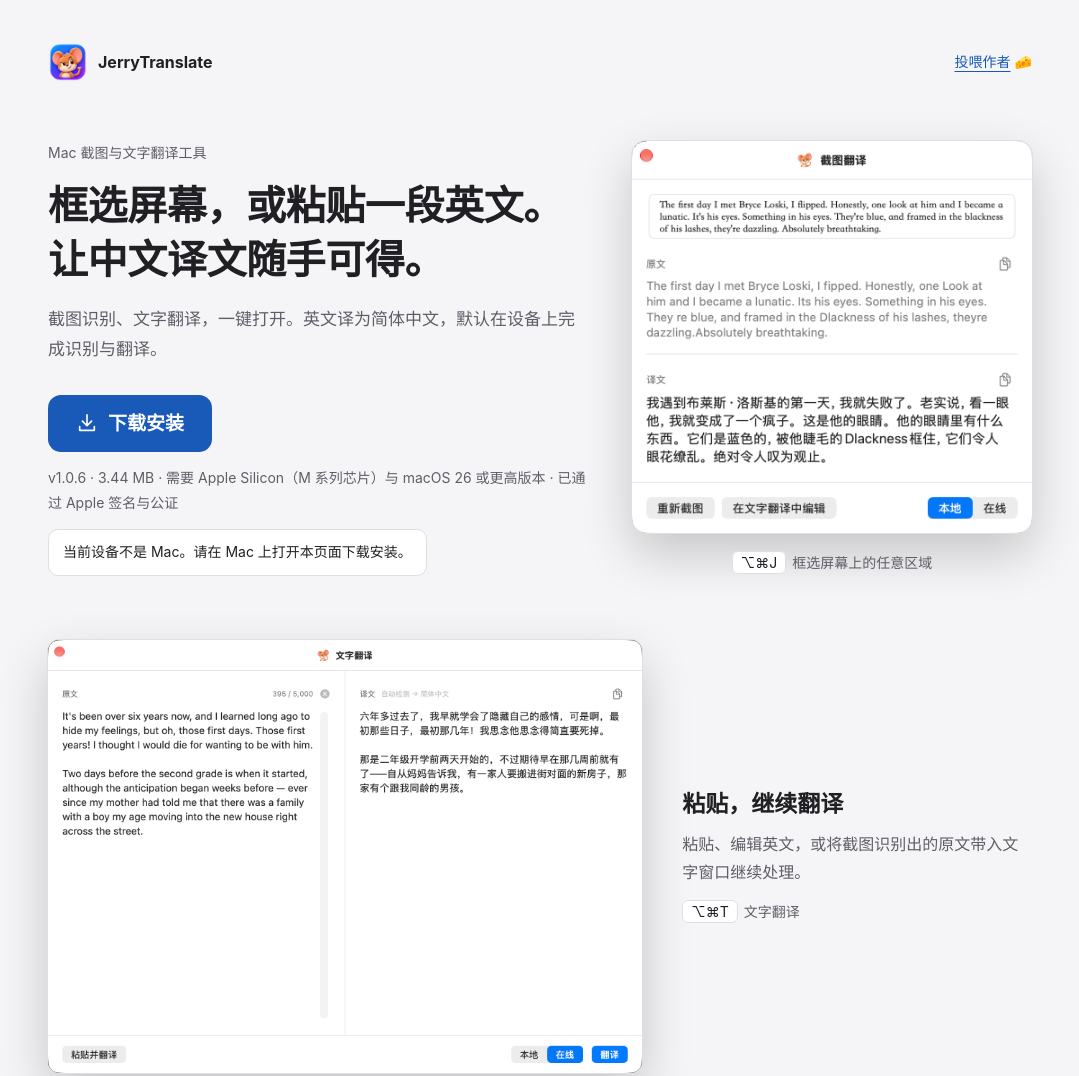
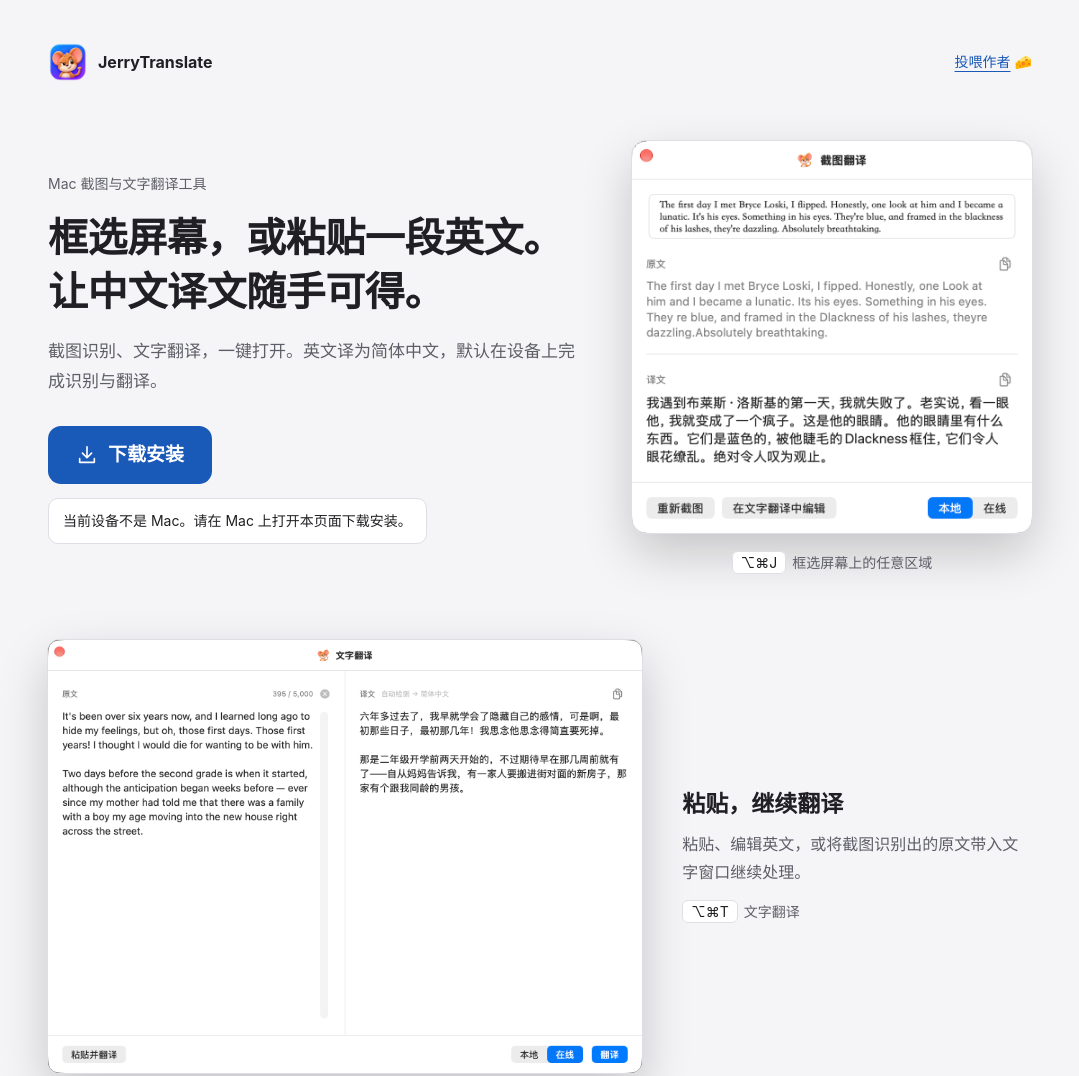
Before and after one commit to wupinshuo/JerryTranslate-Releases, a plain HTML site: page docs/index.html in a window 1280 px wide. Shown: the top 1076 px of the page, without its empty margins (100-1179 px from the left). Drawn offline with Linux system fonts and the light colour scheme.

Commit message:
Remove the version, size and requirements line under the download button
The button already follows the newest release in the update feed, so the
page no longer repeats the version and file size beside it.

```diff
--- a/docs/index.html
+++ b/docs/index.html
@@ -22,7 +22,7 @@
   <meta name="twitter:card" content="summary_large_image">
   <link rel="icon" type="image/png" href="./app-icon.png">
   <link rel="apple-touch-icon" href="./app-icon.png">
-  <script src="./release.js?v=2" defer></script>
+  <script src="./release.js?v=3" defer></script>
   <style>
     :root { color-scheme: light dark; interpolate-size: allow-keywords; font: 16px/1.75 -apple-system, BlinkMacSystemFont, "Segoe UI", sans-serif; --bg: #f5f5f7; --panel: #fff; --text: #202024; --muted: #5e5e68; --line: #dedee5; --link: #1959b7; --accent: #1959b7; --shadow: rgb(0 0 0 / .2); }
     @media (prefers-color-scheme: dark) { :root { --bg: #171719; --panel: #222225; --text: #ececef; --muted: #b5b5c1; --line: #3c3c44; --link: #a4c8ff; --accent: #2f6fe4; --shadow: rgb(0 0 0 / .5); } }
@@ -141,7 +141,6 @@
             <svg viewBox="0 0 24 24" fill="none" stroke="currentColor" stroke-width="1.8" stroke-linecap="round" stroke-linejoin="round" aria-hidden="true"><path d="M12 3v12m-5-5 5 5 5-5M4 16v4h16v-4"/></svg>
             下载安装
           </a>
-          <p class="meta"><span id="download-meta">v1.0.6 · 3.44 MB</span> · 需要 Apple Silicon（M 系列芯片）与 macOS 26 或更高版本 · 已通过 Apple 签名与公证</p>
           <p class="meta platform-note" id="platform-note" hidden>当前设备不是 Mac。请在 Mac 上打开本页面下载安装。</p>
         </div>
         <figure>
--- a/docs/release.js
+++ b/docs/release.js
@@ -29,7 +29,8 @@
   }
 })();
 
-// The HTML ships a working default download; this only refreshes it from the published update feed.
+// The button always downloads the newest release in the published update feed.
+// The link in the HTML is only what is left when the feed cannot be read.
 (async () => {
   const platform = navigator.userAgentData?.platform || navigator.platform || '';
   // iPadOS reports a Mac platform, so a touch screen rules it out.
@@ -54,10 +55,8 @@
     if (!/^\d+\.\d+\.\d+$/.test(version)) return;
     const downloadURL = `${releaseRoot}/download/v${version}/JerryTranslate-${version}-arm64.zip`;
     const enclosure = latest.item.querySelector(':scope > enclosure');
-    const size = Number(enclosure?.getAttribute('length'));
-    if (enclosure?.getAttribute('url') !== downloadURL || !Number.isSafeInteger(size) || size <= 0) return;
+    if (enclosure?.getAttribute('url') !== downloadURL) return;
     document.getElementById('download-link').href = downloadURL;
-    document.getElementById('download-meta').textContent = `v${version} · ${(size / 1024 / 1024).toFixed(2)} MB`;
   } catch {
     // A timeout or malformed feed leaves the default download in place.
   }
```
